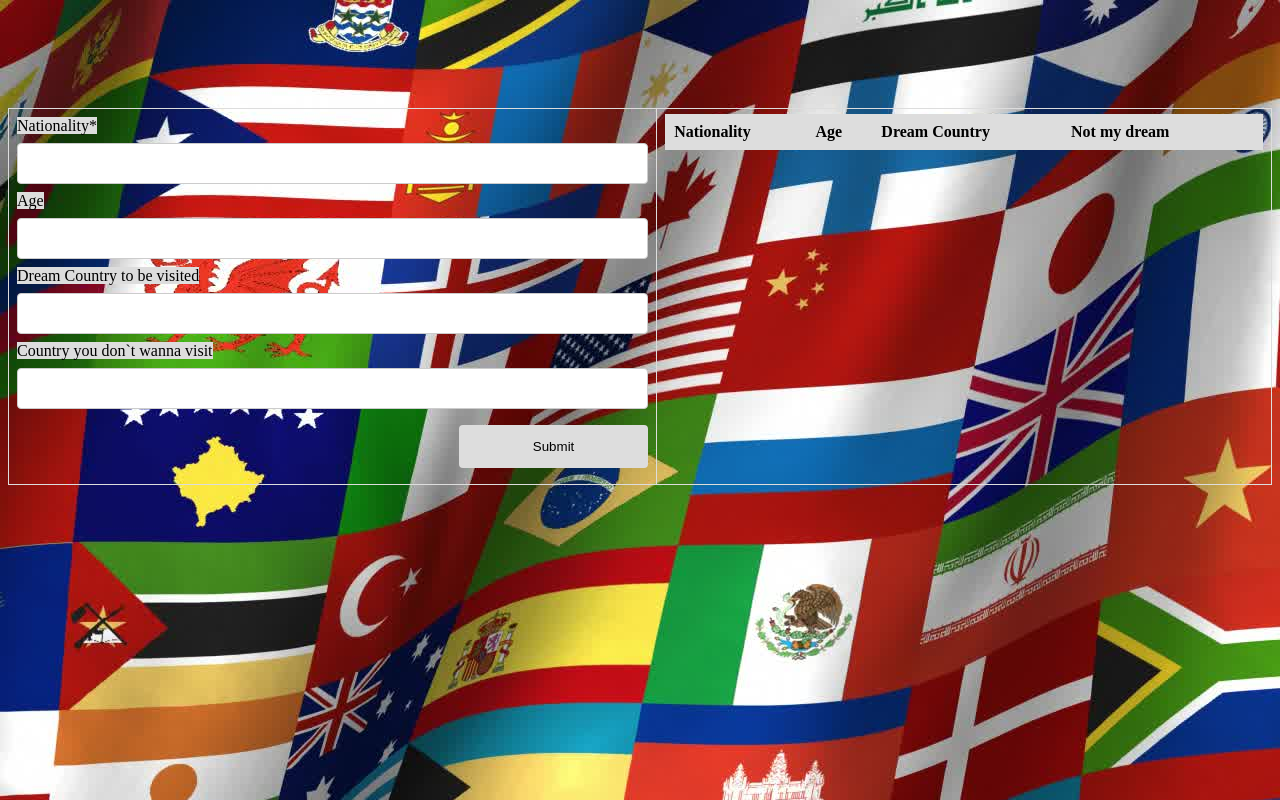
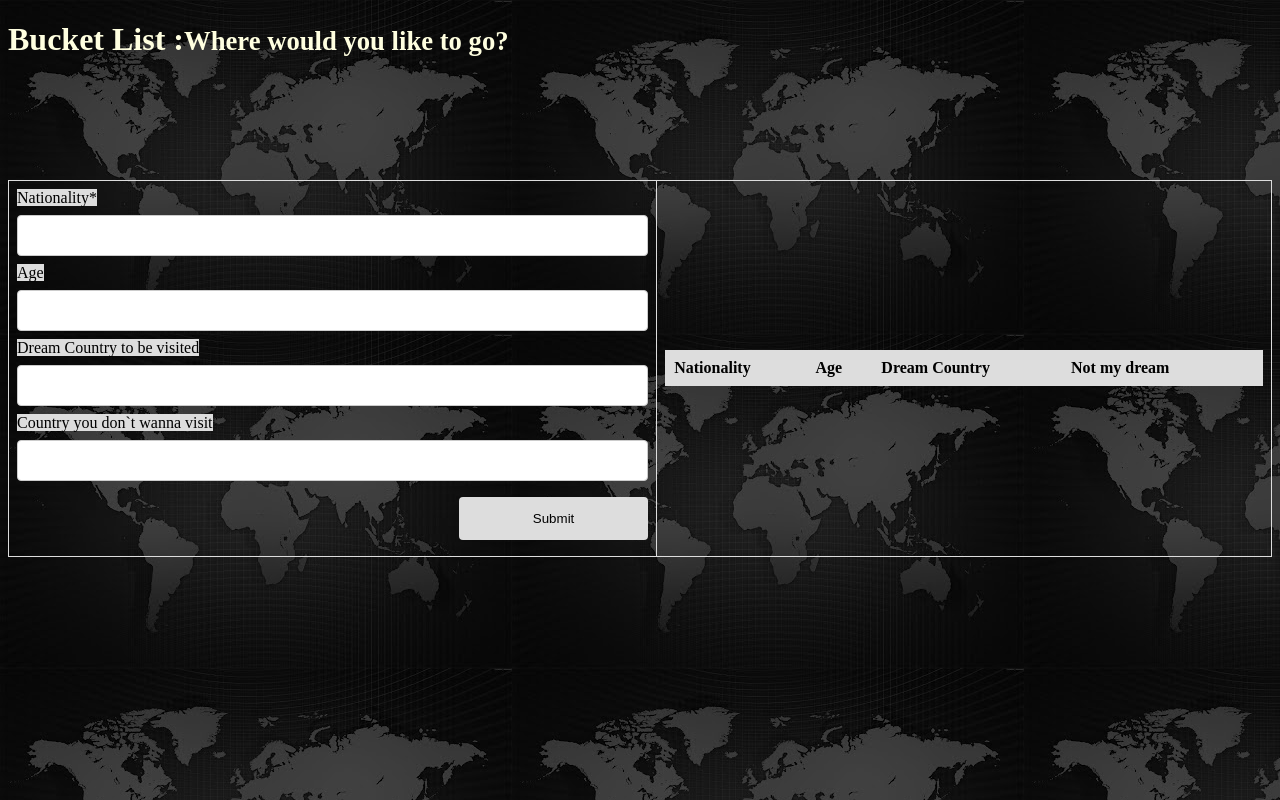
Before and after one commit to MaiconMartinsSilva-2019219/iwa-ca1, a plain HTML site: page index.html in a window 1280 px wide. Drawn offline with Linux system fonts and the light colour scheme.

Commit message:
some changes

```diff
--- a/index.html
+++ b/index.html
@@ -2,20 +2,17 @@
 <html>
 
 <head>
+    <meta charset="utf-8">
+  <meta name="viewport" content="width=device-width, initial-scale=1">
     <title>
         Html CRUD with js
     </title>
     <link rel="stylesheet" href="pretty.css">
-
-    <style>
-        body {
-          background-image: url('img/flags.jpeg');
-
-        }
-        </style>
 </head>
 
 <body>
+    <h1>Bucket List :<small>Where would you like to go?</small></h1>
+
 
     <table>
         <tr>
--- a/pretty.css
+++ b/pretty.css
@@ -1,23 +1,32 @@
+
+body{background-image: url('img/world.jpg');}
+
+body > h1{
+
+color: lightyellow;
+
+
+}
 body > table{
 
     width: 100%;background:transparent;
     position:relative;
     top:100px;
 
+}
 
-
-}
 
 
 table{
     border-collapse: collapse;
+    background-color: lightskyblue
 
 
 }
 table.list{
     width:100%;
     position:relative;
-     top:-165px;
+
 
 
 }
```
Also changed, not shown: README.md, img/flags.jpeg (deleted), img/world.jpg (added).
